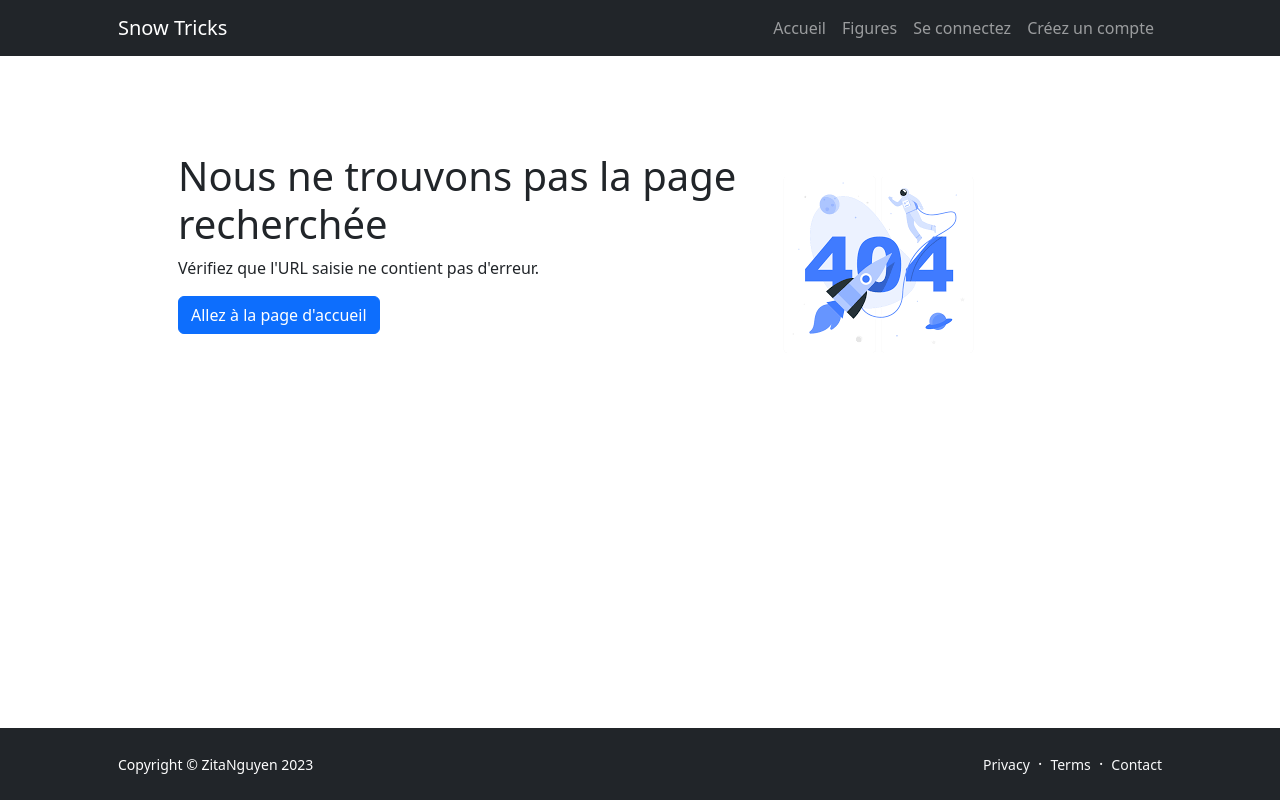
After one commit to ZitaNguyen/SnowTricks, a Symfony app: template templates/bundles/TwigBundle/Exception/error404.html.twig in a window 1280 px wide. The commit adds this page. Run offline with Twig, Linux system fonts and the light colour scheme; the template is opened without the code that fills it, so the values that code supplies are empty; some libraries are stand-ins or nearby versions.

Commit message:
Personalize page error 404

```diff
--- a/templates/bundles/TwigBundle/Exception/error400.html.twig
+++ b/templates/bundles/TwigBundle/Exception/error400.html.twig
@@ -5,5 +5,5 @@
 {% endblock %}
 
 {% block body %}
-    <h1 class="text-center"> 400 Page non trouvée </h1>
+    <h1 class="text-center"> 400 Mauvaise Requête </h1>
 {% endblock %}
--- /dev/null
+++ b/templates/bundles/TwigBundle/Exception/error404.html.twig
@@ -0,0 +1,18 @@
+{% extends 'base.html.twig' %}
+
+{% block title %}
+    Erreur 404
+{% endblock %}
+
+{% block body %}
+<div class="ms-5 mt-5 row">
+    <div class="col-md-7">
+        <h1> Nous ne trouvons pas la page recherchée </h1>
+        <p>Vérifiez que l'URL saisie ne contient pas d'erreur.</p>
+        <a href="{{ path('home') }}" type="button" class="btn btn-primary">Allez à la page d'accueil</a>
+    </div>
+    <div class="col-md-5 d-md-block d-none">
+        <img src="{{ asset('image/404.png') }}" />
+    </div>
+</div>
+{% endblock %}
```
Also changed, not shown: public/assets/image/404.png (added).
